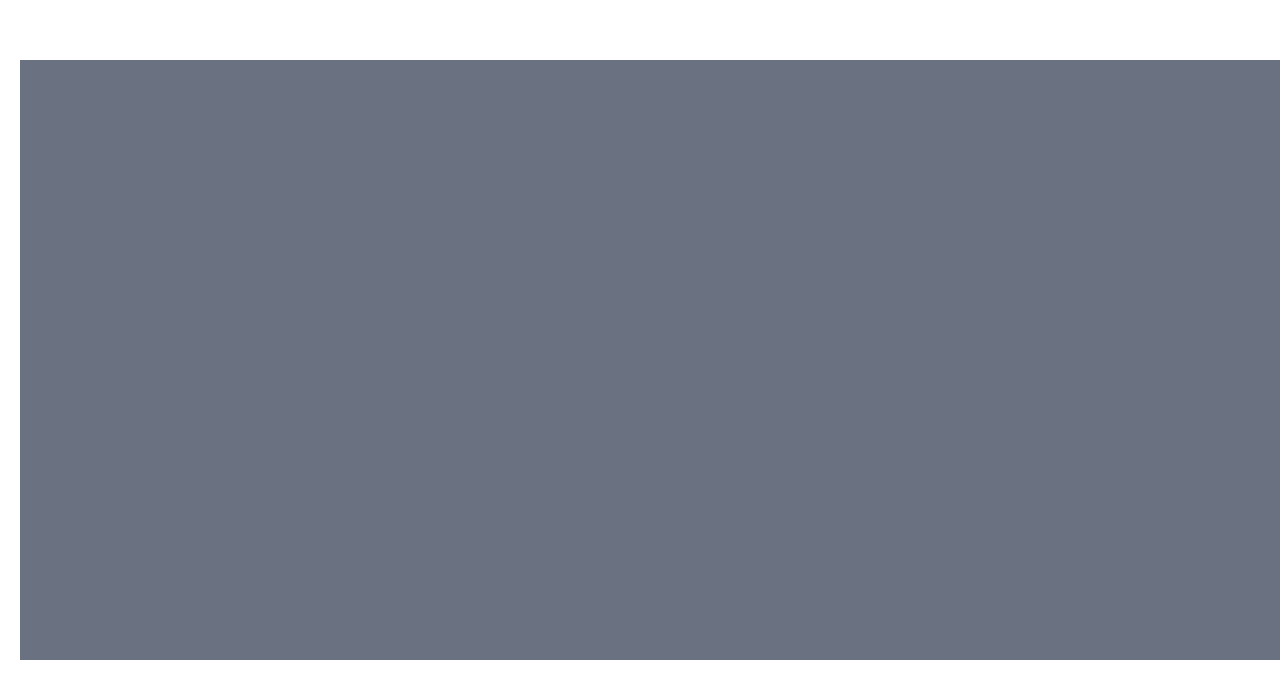
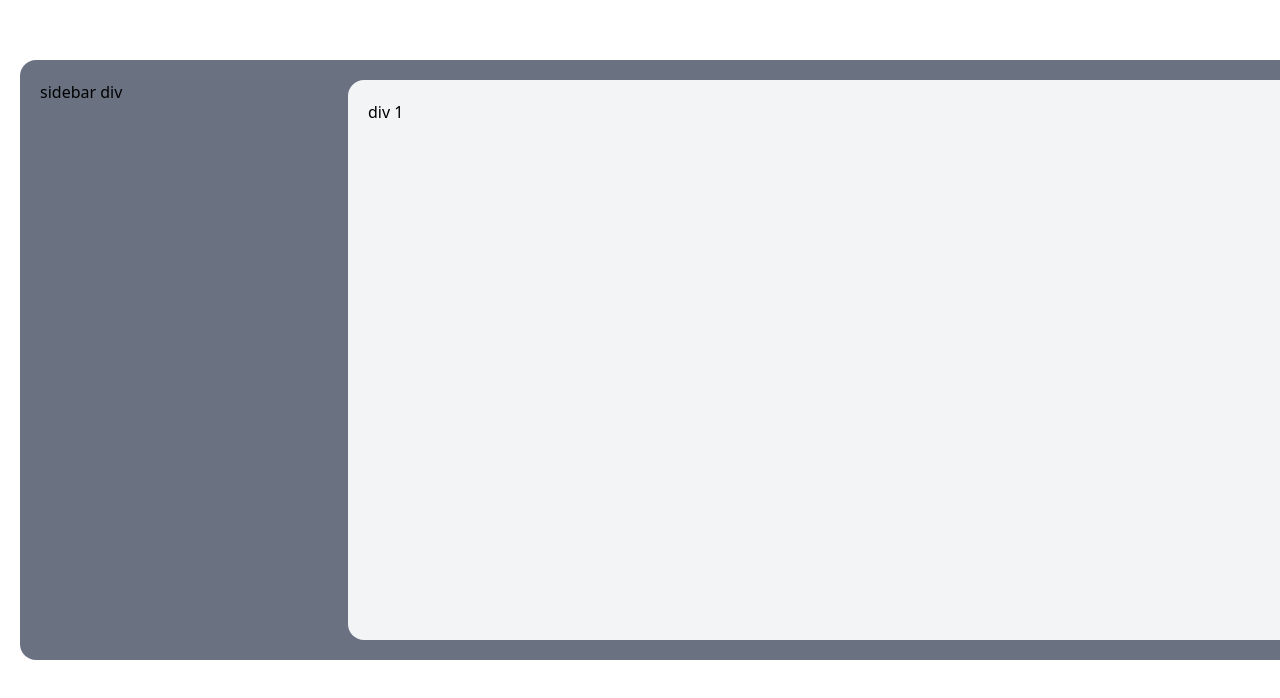
Before and after one commit to Tushar14969/Expense-Tracker, an Angular app in the folder ExpenseTrackerWeb/: page / in a window 1280 px wide. Shown: the top 698 px of the page. Built offline with nearby package versions, Linux system fonts and the light colour scheme.

Commit message:
designed the landing page

```diff
--- a/ExpenseTrackerWeb/src/app/app.component.html
+++ b/ExpenseTrackerWeb/src/app/app.component.html
@@ -1,3 +1,8 @@
-<div class="h-[600px] w-[1500px] bg-gray-500 mx-5 my-15">
-
+<div class="h-[600px] w-[1500px] bg-gray-500 mx-5 my-15 rounded-2xl flex flex-row justify-between">
+    <div class="m-5 w-3xs">
+        sidebar div
+    </div>
+    <div class="m-5 w-6xl bg-gray-100 rounded-2xl">
+        <app-expense-list></app-expense-list>
+    </div>
 </div>
--- a/ExpenseTrackerWeb/src/app/app.component.ts
+++ b/ExpenseTrackerWeb/src/app/app.component.ts
@@ -1,11 +1,12 @@
 import { Component } from '@angular/core';
 import { CommonModule } from '@angular/common';
 import { RouterOutlet } from '@angular/router';
+import { ExpenseListComponent } from './components/expense-list/expense-list.component';
 
 @Component({
   selector: 'app-root',
   standalone: true,
-  imports: [CommonModule, RouterOutlet],
+  imports: [CommonModule, RouterOutlet, ExpenseListComponent],
   templateUrl: './app.component.html',
   styleUrls: ['./app.component.css']
 })
--- /dev/null
+++ b/ExpenseTrackerWeb/src/app/components/expense-list/expense-list.component.html
@@ -0,0 +1,9 @@
+<div class="m-5 flex flex-row justify-between">
+    <div class="w-2xl">
+        div 1
+    </div>
+
+    <div class="w-xs h-full bg-gray-300 rounded-2xl flex justify-center">
+
+    </div>
+</div>
```
Also changed, not shown: ExpenseTrackerWeb/src/app/components/expense-list/expense-list.component.ts (added, +12 -0 lines), ExpenseTrackerWeb/src/app/components/expense-list/expense-list.component.css (added), 1 other file (tests, documents, lock files or other folders).
